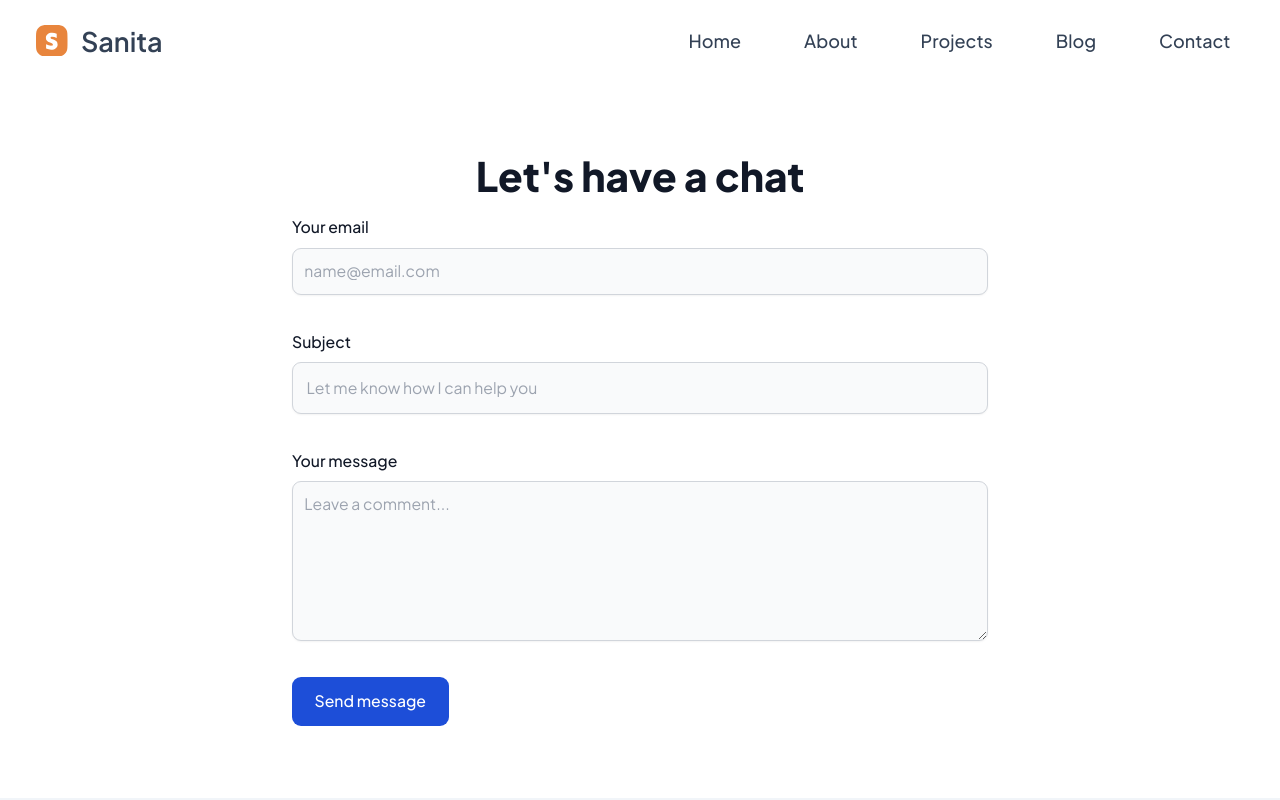
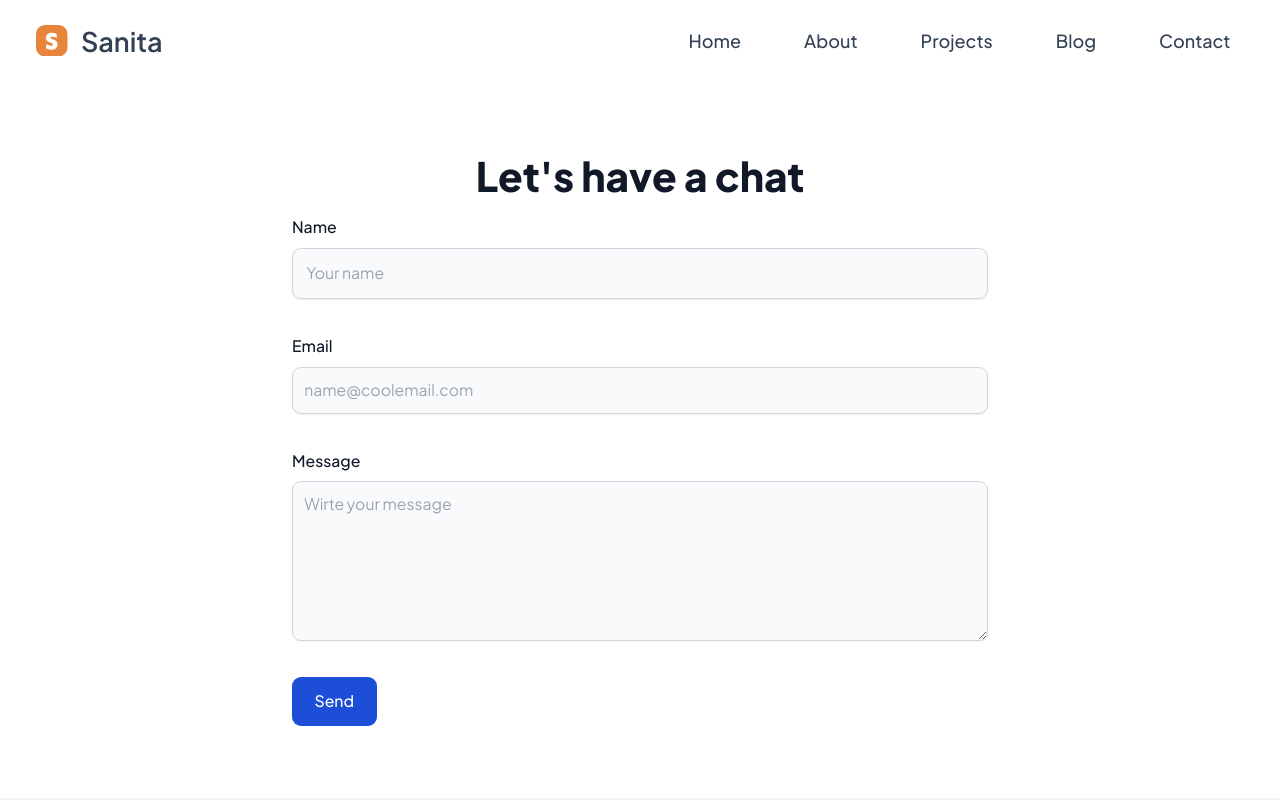
Before and after one commit to sanicodeplayground/portfolio2024, a React (Vite) app: page /contact in a window 1280 px wide. Shown: the top 800 px of the page. Built offline with nearby package versions, Linux system fonts and the light colour scheme.

Commit message:
make contact form work

```diff
--- a/package.json
+++ b/package.json
@@ -12,6 +12,7 @@
     "preview": "vite preview"
   },
   "dependencies": {
+    "@emailjs/browser": "^4.3.3",
     "react": "^18.2.0",
     "react-dom": "^18.2.0",
     "react-markdown": "^9.0.1",
--- a/src/components/ContactForm.jsx
+++ b/src/components/ContactForm.jsx
@@ -1,60 +1,89 @@
+import React, { useRef, useState } from "react";
+import emailjs from "@emailjs/browser";
+
 function ContactForm() {
+  const form = useRef();
+  const [message, setMessage] = useState("");
+
+  const sendEmail = (e) => {
+    e.preventDefault();
+
+    emailjs
+      .sendForm("service_i3jel21", "template_7twv0pi", form.current, {
+        publicKey: "KUkcW76MjVQb3R5lK",
+      })
+      .then(
+        (result) => {
+          console.log("SUCCESS!", result.text);
+          setMessage("Email successfully sent!");
+        },
+        (error) => {
+          console.log("FAILED...", error.text);
+          setMessage("Failed to send email. Please try again later.");
+        }
+      );
+  };
+
   return (
     <section>
       <div className="container py-16 max-w-screen-md">
         <h2 className="mb-4 text-4xl  font-extrabold text-center text-gray-900 dark:text-white">
           Let's have a chat
         </h2>
-        <form action="#" className="space-y-8">
+        <form ref={form} onSubmit={sendEmail} className="space-y-8">
           <div>
             <label
-              for="email"
+              for="user_name"
               className="block mb-2 text-sm font-medium text-gray-900 dark:text-gray-300"
             >
-              Your email
+              Name
             </label>
             <input
-              type="email"
-              id="email"
-              className="shadow-sm bg-gray-50 border border-gray-300 text-gray-900 text-sm rounded-lg focus:ring-primary-500 focus:border-primary-500 block w-full p-2.5 dark:bg-gray-700 dark:border-gray-600 dark:placeholder-gray-400 dark:text-white dark:focus:ring-primary-500 dark:focus:border-primary-500 dark:shadow-sm-light"
-              placeholder="name@email.com"
+              type="text"
+              name="user_name"
+              id="user_name"
+              className="block p-3 w-full text-sm text-gray-900 bg-gray-50 rounded-lg border border-gray-300 shadow-sm focus:ring-primary-500 focus:border-primary-500 dark:bg-gray-700 dark:border-gray-600 dark:placeholder-gray-400 dark:text-white dark:focus:ring-primary-500 dark:focus:border-primary-500 dark:shadow-sm-light"
+              placeholder="Your name"
               required
             />
           </div>
           <div>
             <label
-              for="subject"
+              for="user_email"
               className="block mb-2 text-sm font-medium text-gray-900 dark:text-gray-300"
             >
-              Subject
+              Email
             </label>
             <input
-              type="text"
-              id="subject"
-              className="block p-3 w-full text-sm text-gray-900 bg-gray-50 rounded-lg border border-gray-300 shadow-sm focus:ring-primary-500 focus:border-primary-500 dark:bg-gray-700 dark:border-gray-600 dark:placeholder-gray-400 dark:text-white dark:focus:ring-primary-500 dark:focus:border-primary-500 dark:shadow-sm-light"
-              placeholder="Let me know how I can help you"
+              type="email"
+              name="user_email"
+              id="user_email"
+              className="shadow-sm bg-gray-50 border border-gray-300 text-gray-900 text-sm rounded-lg focus:ring-primary-500 focus:border-primary-500 block w-full p-2.5 dark:bg-gray-700 dark:border-gray-600 dark:placeholder-gray-400 dark:text-white dark:focus:ring-primary-500 dark:focus:border-primary-500 dark:shadow-sm-light"
+              placeholder="name@coolemail.com"
               required
             />
           </div>
           <div className="sm:col-span-2">
             <label
-              for="message"
+              htmlFor="message"
               className="block mb-2 text-sm font-medium text-gray-900 dark:text-gray-400"
             >
-              Your message
+              Message
             </label>
             <textarea
               id="message"
+              name="message"
               rows="6"
               className="block p-2.5 w-full text-sm text-gray-900 bg-gray-50 rounded-lg shadow-sm border border-gray-300 focus:ring-primary-500 focus:border-primary-500 dark:bg-gray-700 dark:border-gray-600 dark:placeholder-gray-400 dark:text-white dark:focus:ring-primary-500 dark:focus:border-primary-500"
-              placeholder="Leave a comment..."
+              placeholder="Wirte your message"
             ></textarea>
           </div>
           <button
             type="submit"
+            value="Send"
             className="py-3 px-5 text-sm font-medium text-center text-white rounded-lg bg-blue-700 sm:w-fit hover:bg-blue-800 focus:ring-4 focus:outline-none focus:ring-blue-300 dark:bg-blue-600 dark:hover:bg-blue-700 dark:focus:ring-blue-800"
           >
-            Send message
+            Send
           </button>
         </form>
       </div>
```
Also changed, not shown: 1 other file (tests, documents, lock files or other folders).
